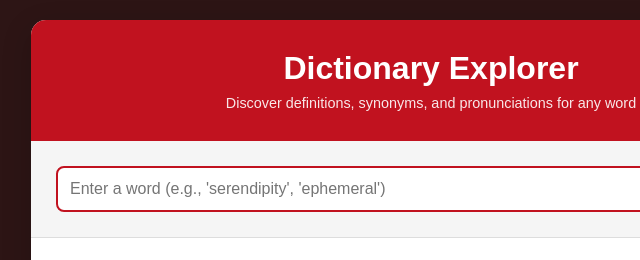
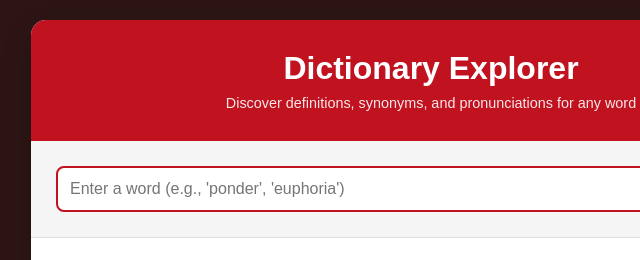
Before and after one commit to DrochaS/Wordly, a website: page index.html in a window 1280 px wide. Shown: the top 260 px of the page, 209-849 px from the left. Drawn offline with Linux system fonts and the light colour scheme.

Commit message:
Update placeholder text with new example words

```diff
--- a/index.html
+++ b/index.html
@@ -20,7 +20,7 @@
                     type="text"
                     id="wordInput"
                     class="search-input"
-                    placeholder="Enter a word (e.g., 'serendipity', 'ephemeral')"
+                    placeholder="Enter a word (e.g., 'ponder', 'euphoria')"
                     aria-label="Word to search"
                     autocomplete="off"
                     required
```
